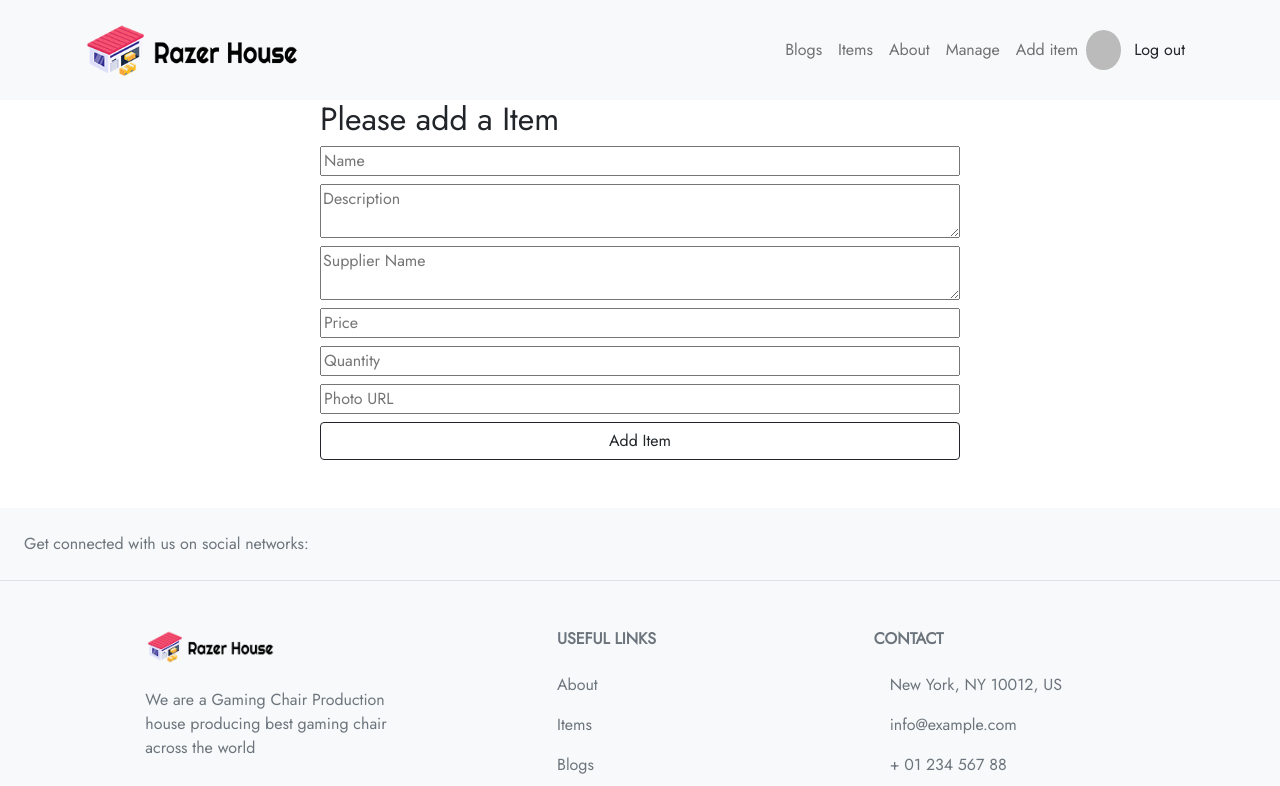
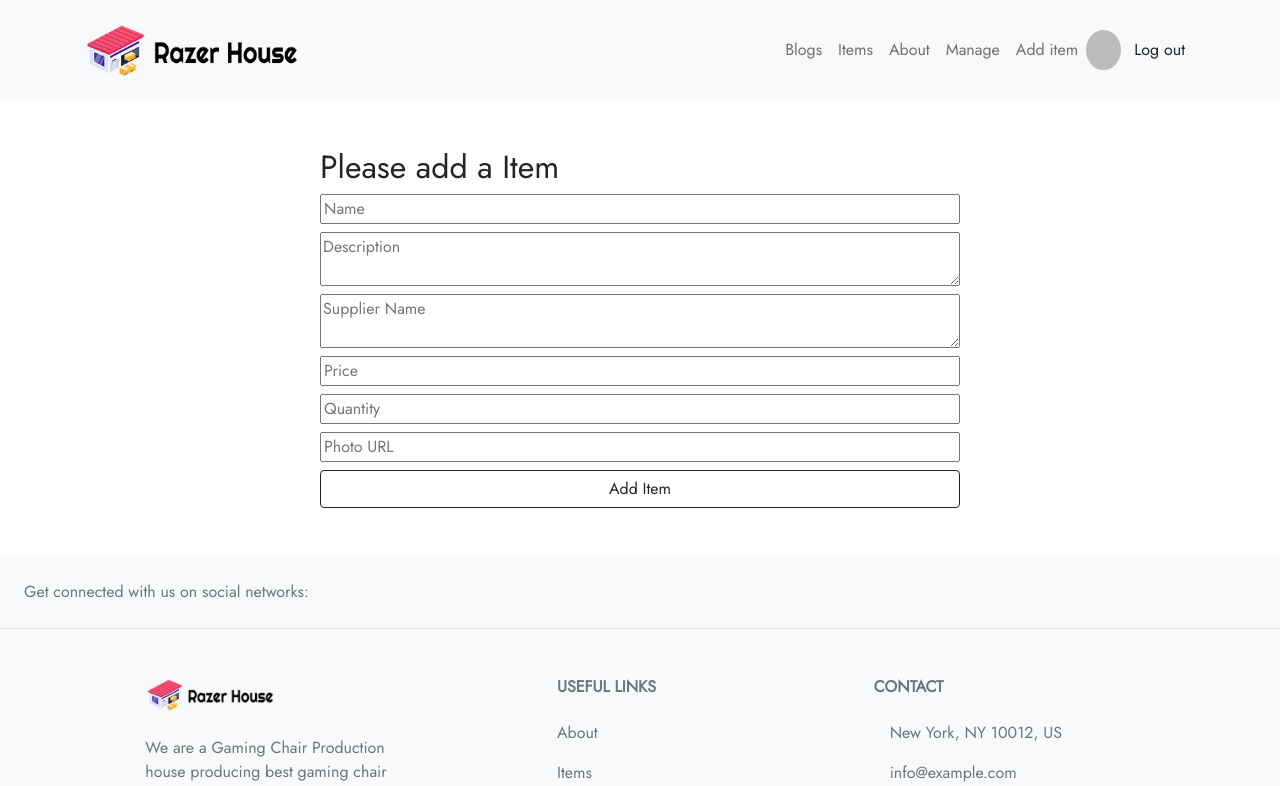
Before and after one commit to juhayeraiaz/razer-house-client, a React (Create React App) app: page /add in a window 1280 px wide. Shown: the top 786 px of the page. Built offline with nearby package versions, Linux system fonts and the light colour scheme; no server answers; sample sign-in values are in the browser's storage.

Commit message:
minor updates

```diff
--- a/src/Components/Inventory/AddItem/AddItem.js
+++ b/src/Components/Inventory/AddItem/AddItem.js
@@ -22,7 +22,7 @@ const AddItem = () => {
 
 
     return (
-        <div className='w-50 mx-auto'>
+        <div className='w-50 mx-auto mt-5 mb-5'>
             <h2>Please add a Item</h2>
             <form className='d-flex flex-column' onSubmit={handleSubmit(onSubmit)}>
                 <input className='mb-2' placeholder='Name' {...register("name", { required: true, maxLength: 20 })} />
--- a/src/Components/Inventory/ManageInventory/ManageInventory.js
+++ b/src/Components/Inventory/ManageInventory/ManageInventory.js
@@ -21,7 +21,7 @@ const ManageInventory = () => {
         }
     }
     return (
-        <div className='w-50 mx-auto'>
+        <div className='w-50 mx-auto mt-5 mb-5'>
             <h2>Manage your Inventory</h2>
             {
                 items.map(item => <div key={item._id}>
```
